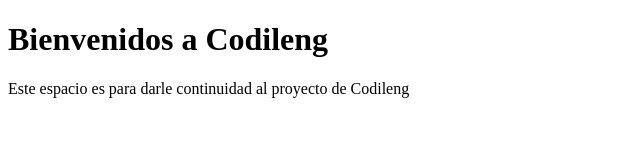
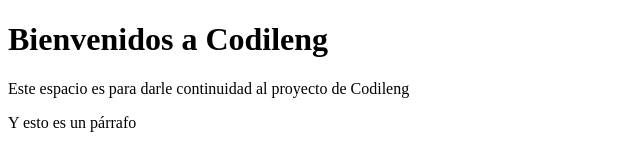
Before and after one commit to Kineb83/codileng, a plain HTML site: page index.html in a window 1280 px wide. Shown: the whole page, without its empty margins (0-640 px from the left). Drawn offline with Linux system fonts and the light colour scheme.

Commit message:
reciente

```diff
--- a/index.html
+++ b/index.html
@@ -15,5 +15,6 @@
 <body>
     <h1>Bienvenidos a Codileng</h1>
     <p>Este espacio es para darle continuidad al proyecto de Codileng</p>
+    <p>Y esto es un párrafo</p>
 </body>
 </html>
```
